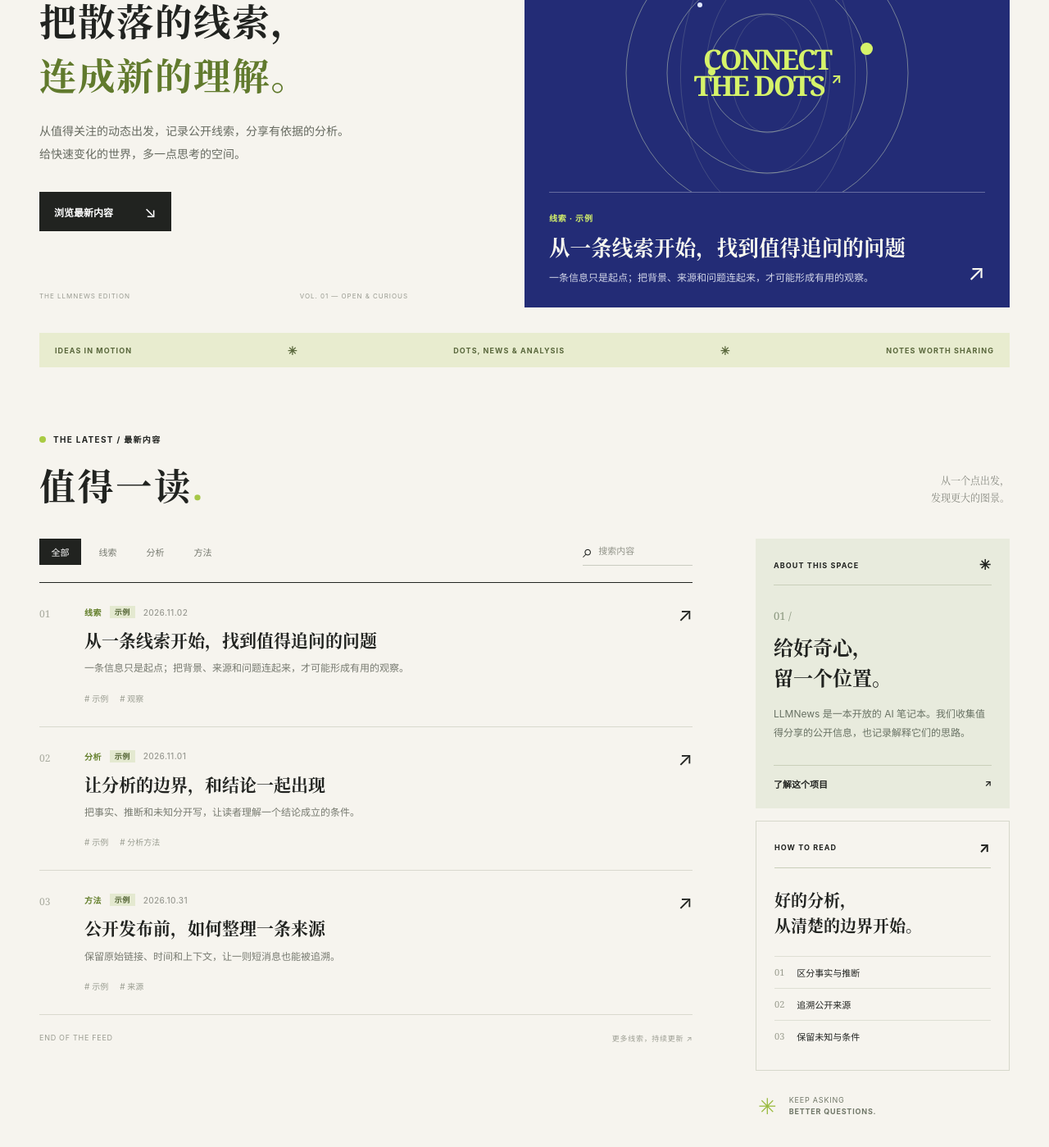
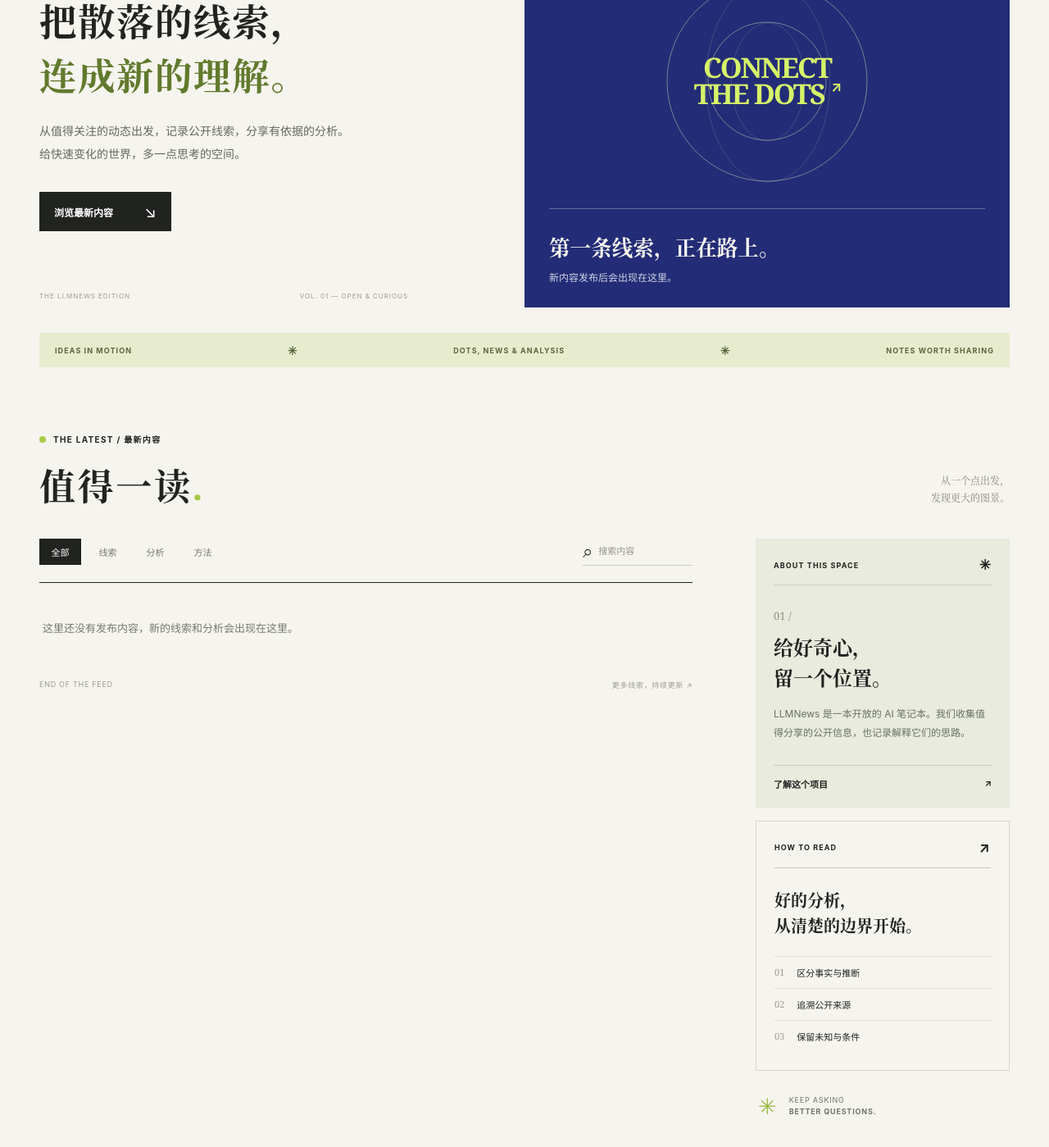
Before and after one commit to ai-v5/LLMNews, a Jekyll site: the page built from docs/index.html, in a window 1280 px wide and 1400 px high, scrolled down 318 px. Shown: the whole window at 82% size. Built offline with Jekyll 4.4.1, drawn with Linux system fonts in a browser that asks for light colours.

Commit message:
Remove placeholder articles from the site

```diff
--- a/docs/_posts/2026-10-31-public-sources.md
+++ /dev/null
@@ -1,21 +0,0 @@
----
-title: "公开发布前，如何整理一条来源"
-date: 2026-10-31T09:00:00+08:00
-summary: "保留原始链接、时间和上下文，让一则短消息也能被追溯。"
-section: methods
-label: "方法"
-tags: [示例, 来源]
-demo: true
----
-
-## 寻找原始材料
-
-优先链接公开发布的原始资料，并记录内容的发布时间与访问时点。转述时用自己的语言保留关键上下文。
-
-## 确认公开范围
-
-只选择适合公开分享的文字、图片和链接。发布前检查使用权限，避免把内部材料和个人敏感信息带入公开仓库。
-
-## 让读者继续探索
-
-提供清晰的来源名称和链接；如果信息尚无法核实，直接标记未知，不用猜测补齐。
--- a/docs/_posts/2026-11-01-analysis-boundaries.md
+++ /dev/null
@@ -1,21 +0,0 @@
----
-title: "让分析的边界，和结论一起出现"
-date: 2026-11-01T09:00:00+08:00
-summary: "把事实、推断和未知分开写，让读者理解一个结论成立的条件。"
-section: analysis
-label: "分析"
-tags: [示例, 分析方法]
-demo: true
----
-
-## 先写清楚观察
-
-一份分析可以从经过核实的公开材料开始。记录来源、日期与适用条件，读者才能判断材料是否仍然适用。
-
-## 再说明推断
-
-推断应解释它依赖哪些假设，也要给出可能推翻它的反例。未经验证的估计不应写成已经测得的结果。
-
-## 保留未知
-
-如果缺少数据，就明确写出缺口。结论的可信度来自可复核的依据，也来自对边界的诚实表达。
--- a/docs/_posts/2026-11-02-connect-the-dots.md
+++ /dev/null
@@ -1,23 +0,0 @@
----
-title: "从一条线索开始，找到值得追问的问题"
-date: 2026-11-02T09:00:00+08:00
-summary: "一条信息只是起点；把背景、来源和问题连起来，才可能形成有用的观察。"
-section: dots
-label: "线索"
-tags: [示例, 观察]
-demo: true
----
-
-> 这篇文章是虚构的发布示例，不包含对具体模型、产品或事件的事实判断。
-
-## 从一个点开始
-
-一条公开消息可以成为一则笔记的起点：它说了什么？是谁发布的？有没有原始材料可以核对？先把这些问题写清楚，再决定它是否值得继续追踪。
-
-## 把点连接起来
-
-同一主题往往涉及不同时间的资料。比较条件、补足背景、记录相互矛盾的说法，有助于把一条孤立的信息放回它的上下文。
-
-## 留下还没有答案的问题
-
-不是每条线索都能立即得出结论。明确哪些是事实、哪些是推断、哪些仍未知，让下一次更新有清晰的起点。
--- a/docs/index.html
+++ b/docs/index.html
@@ -48,7 +48,7 @@ layout: default
           </article>
           {% endfor %}
         </div>
-        <p class="empty-state" id="empty-state" {% if site.posts.size > 0 %}hidden{% endif %}>没有找到匹配的内容。试试其他关键词或栏目。</p>
+        <p class="empty-state" id="empty-state" {% if site.posts.size > 0 %}hidden{% endif %}>{% if site.posts.size == 0 %}这里还没有发布内容，新的线索和分析会出现在这里。{% else %}没有找到匹配的内容。试试其他关键词或栏目。{% endif %}</p>
         <p class="feed-end"><span>END OF THE FEED</span><span>更多线索，持续更新 ↗</span></p>
       </div>
       <aside class="sidebar">
```
Also changed, not shown: README.md, 1 other file.
